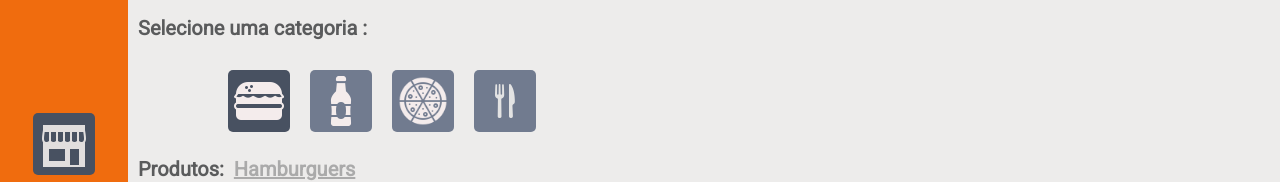
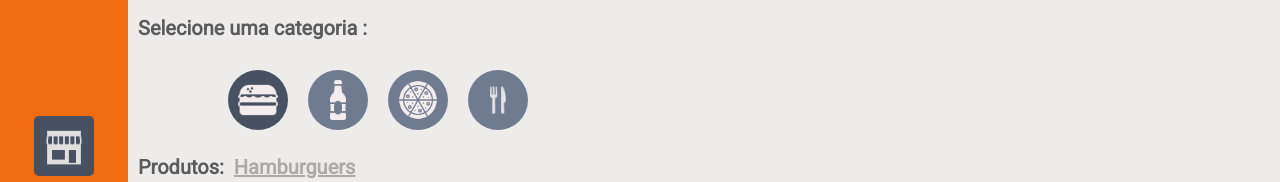
Before and after one commit to diegodevelopertec/loja__virtual, a React (Vite) app: page / in a window 1280 px wide. Shown: the part 184-366 px from the top of the page. Built offline with nearby package versions, Linux system fonts and the light colour scheme.

Commit message:
button menu com opcao de radius

```diff
--- a/src/Components/ButtonMenu/index.tsx
+++ b/src/Components/ButtonMenu/index.tsx
@@ -10,12 +10,12 @@ type Prop={
     onClick?:()=>void;
     link?:string,
     text?:string,
-
+    radius?:boolean
 }
 
 
-export const ButtonMenu=({src,bg,marginhorizontal,marginvertical,onClick,iconActive,link,text}:Prop)=>{
-    return <S.ContainerButtonMenu href={link}  bgColor={bg} mh={marginhorizontal} mv={marginvertical} bgColorActive={iconActive} onClick={onClick} >
+export const ButtonMenu=({src,bg,marginhorizontal,marginvertical,onClick,iconActive,link,text,radius}:Prop)=>{
+    return <S.ContainerButtonMenu href={link}  radiusState={radius} bgColor={bg} mh={marginhorizontal} mv={marginvertical} bgColorActive={iconActive} onClick={onClick} >
         <S.ButtonIcon src={src} />
         <S.TextButton>
         {text}
--- a/src/Components/ButtonMenu/style.ts
+++ b/src/Components/ButtonMenu/style.ts
@@ -5,6 +5,7 @@ type Props={
     bgColorActive:boolean,
     mv:string,
     mh:string,
+    radiusState?:boolean
 }
 
 export const ContainerButtonMenu=styled.a<Props>`
@@ -14,9 +15,11 @@ export const ContainerButtonMenu=styled.a<Props>`
     align-items:center;
     border-radius:5px;
     padding:6px;
+    height: 60px;
+    width: 60px;
     text-decoration:none;
     margin: ${props=>props.mv && props.mh ? `${props.mv}px ${props.mh}px` : '10px 20'};
-    //background: ${props=>props.bgColor ? props.bgColor : '#485161'};
+   border-radius ${props=>props.radiusState === true ? '100%' : 'none'};
     background:${props=>props.bgColorActive === true ? '#485161' :  props.bgColor };
     &:hover{
         cursor:pointer;
@@ -25,8 +28,8 @@ export const ContainerButtonMenu=styled.a<Props>`
 `
 
 export const ButtonIcon=styled.img`
-    height: 50px;
-    width: 50px;
+    height: 40px;
+    width: 40px;
     @media screen and (max-width:600px){
      height: 33px;
      width: 33px;
--- a/src/Pages/Showcase/index.tsx
+++ b/src/Pages/Showcase/index.tsx
@@ -102,25 +102,28 @@ export const Showcase=()=>{
                  iconActive={displayBurguer ? true : false} src={LanchesIcon}
                  marginhorizontal='10' marginvertical='10'
                  onClick={actionDisplayBurguers}
-
+                radius={true}
             />
             <ButtonMenu bg='#717b8f'
                 iconActive={displayDrinks ? true : false} src={BebidasIcon}
                 marginhorizontal='10'
                 marginvertical='10'
                 onClick={actionDisplayDrinks}
+                radius={true}
             />
             <ButtonMenu bg='#717b8f'
                 iconActive={displayPizzas ? true : false} src={PizzaIcon}
                 marginhorizontal='10'
                 marginvertical='10'
                 onClick={actionDisplayPizzas}
+                radius={true}
             />
               <ButtonMenu bg='#717b8f'
                 iconActive={displayRestaurant} src={ResturantIcon}
                 marginhorizontal='10'
                 marginvertical='10'
                 onClick={actionDisplayRestaurante}
+                radius={true}
             />
 
         </div>
```
